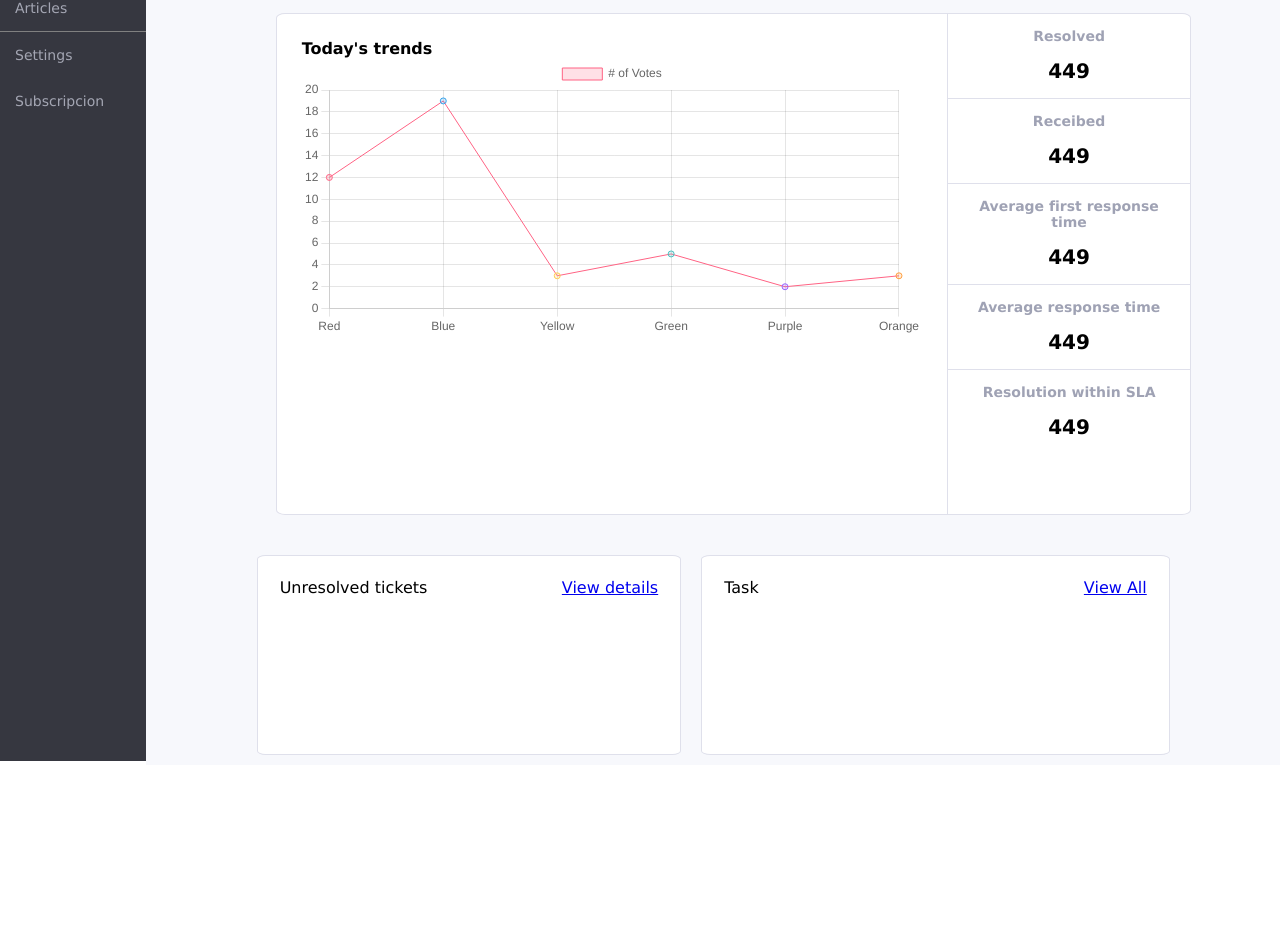
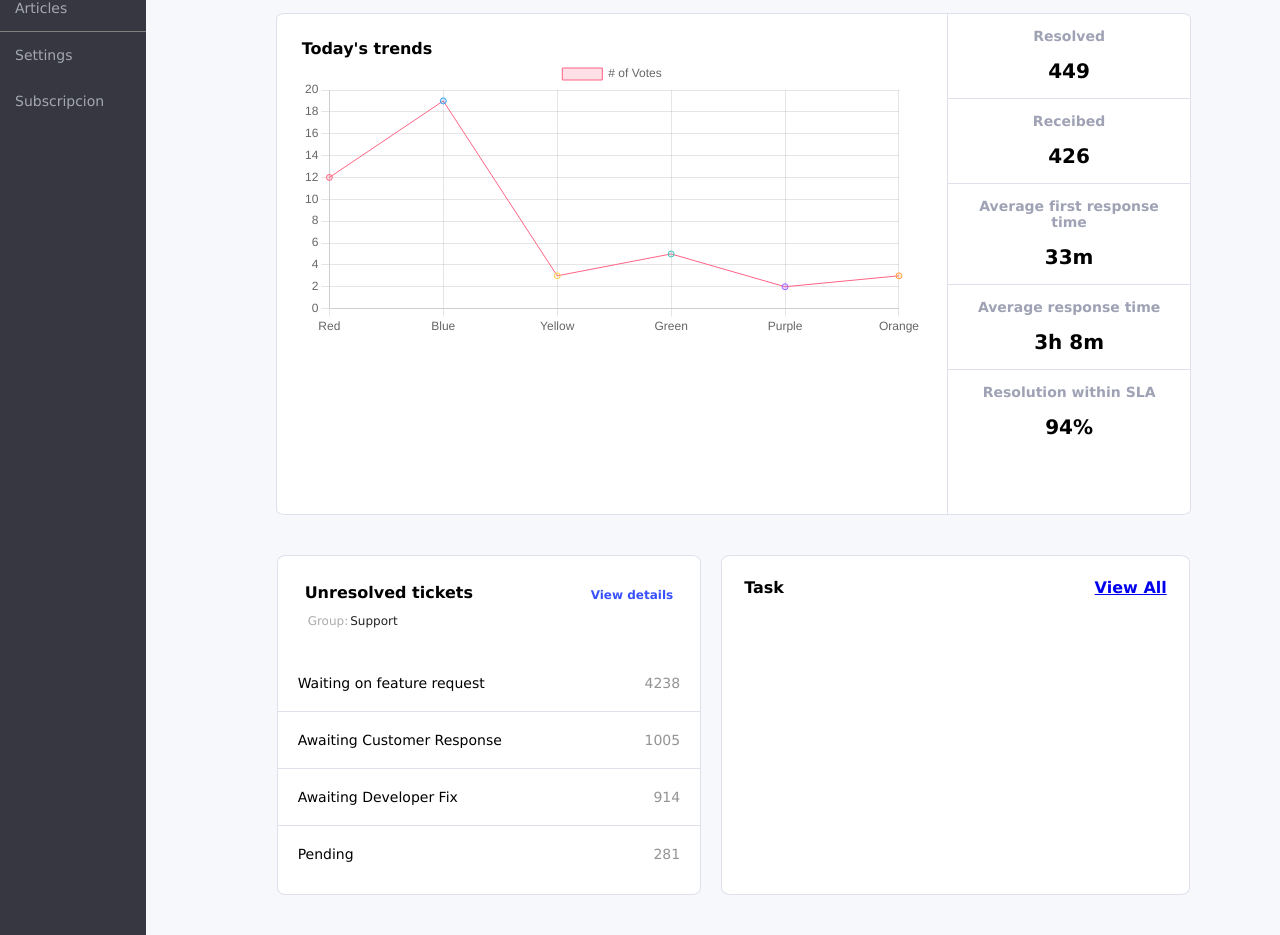
Before and after one commit to hdes26/Admin-DashBoard-UI-CSS, a website: page index.html in a window 1280 px wide. Shown: the part 354-1289 px from the top of the page. Before the commit the page ends 1119 px from the top, so only its background shows below. Drawn offline with nearby package versions, Linux system fonts and the light colour scheme.

Commit message:
Unresolved tickets completado

```diff
--- a/index.html
+++ b/index.html
@@ -70,19 +70,19 @@
                 </aside>
                 <aside>
                     Receibed
-                    <p>449</p>
+                    <p>426</p>
                 </aside>
                 <aside>
                     Average first response time
-                    <p>449</p>
+                    <p>33m</p>
                 </aside>
                 <aside>
                     Average response time
-                    <p>449</p>
+                    <p>3h 8m</p>
                 </aside>
                 <aside>
                     Resolution within SLA
-                    <p>449</p>
+                    <p>94%</p>
                 </aside>
 
             </div>
@@ -94,10 +94,27 @@
                     Unresolved tickets
                     <a href="#">View details</a>
                 </div>
+                <div id="groupsupport">
+                    Group: <p> Support</p>
+                </div >
                 <div class="data">
                     <div>
+                        Waiting on feature request
+                        <p>4238</p>
+                    </div>
+                    <div>
+                        Awaiting Customer Response
+                        <p>1005</p>
+                    </div>
+                    <div>
+                        Awaiting Developer Fix
+                        <p>914</p>
+                    </div>
+                    <div>
+                        Pending
+                        <p>281</p>
+                    </div>
 
-                    </div>
                 </div>
             </div>
             <div id="task">
--- a/style.css
+++ b/style.css
@@ -7,7 +7,7 @@ body{
 }
 
 .menu{
-    height: 1080px;
+    height: auto;
     display: flex;
     flex-direction: column;
    width: 13%;
@@ -196,10 +196,25 @@ width: 40px;
 }
 
 .ticandtask{
+
     display: flex;
     width: 82%;
-    height: 200px;
+    height: 340px;
     margin-top: 40px;
+    margin-left: 40px;
+    margin-bottom: 30px;
+}
+#groupsupport{
+    display: flex;
+    font-size: 12px;
+    margin-left: 30px;
+    margin-bottom: 27px;
+    color: rgba(128, 128, 128, 0.658);
+
+}
+#groupsupport p{
+    margin-left: 2px;
+    color: rgba(0, 0, 0, 0.87);
 }
 
 .ticandtask #ticket{
@@ -210,20 +225,47 @@ width: 40px;
 }
 .ticandtask #ticket #unresolvedtickets{
     display: flex;
-    padding: 22px;
+    padding: 27px;
     justify-content: space-between;
+    font-size: 16px;
+    font-weight: bold;
+    font-family: Verdana, Geneva, Tahoma, sans-serif;
+    padding-bottom: 12px;
+}
+.ticandtask #ticket #unresolvedtickets a{
+    margin-top: 5px;
+    font-size: 12px;
+    text-decoration: none;
+    color: #3751FF;
+
+}
+
+ .data div{
+    display: flex;
+   border-bottom: 1.5px solid #DFE0EB;
+   justify-content: space-between;
+   padding: 20px;
+   font-size: 14px;
+}
+
+.data div p{
+    color: rgba(128, 128, 128, 0.849);
+}
+.data div:last-child{
+
+   border-bottom: none;
 }
 .ticandtask  #task{
     display: flex;
     padding: 22px;
     justify-content: space-between;
-}
-
-
-.ticandtask #task{
     width: 50%;
     background-color: #FFFFFF;
     border: 1px solid #DFE0EB;
     border-radius: 2%;
     margin-left: 20px;
+    font-size: 16px;
+    font-weight: bold;
+    font-family: Verdana, Geneva, Tahoma, sans-serif;
+
 }
```
